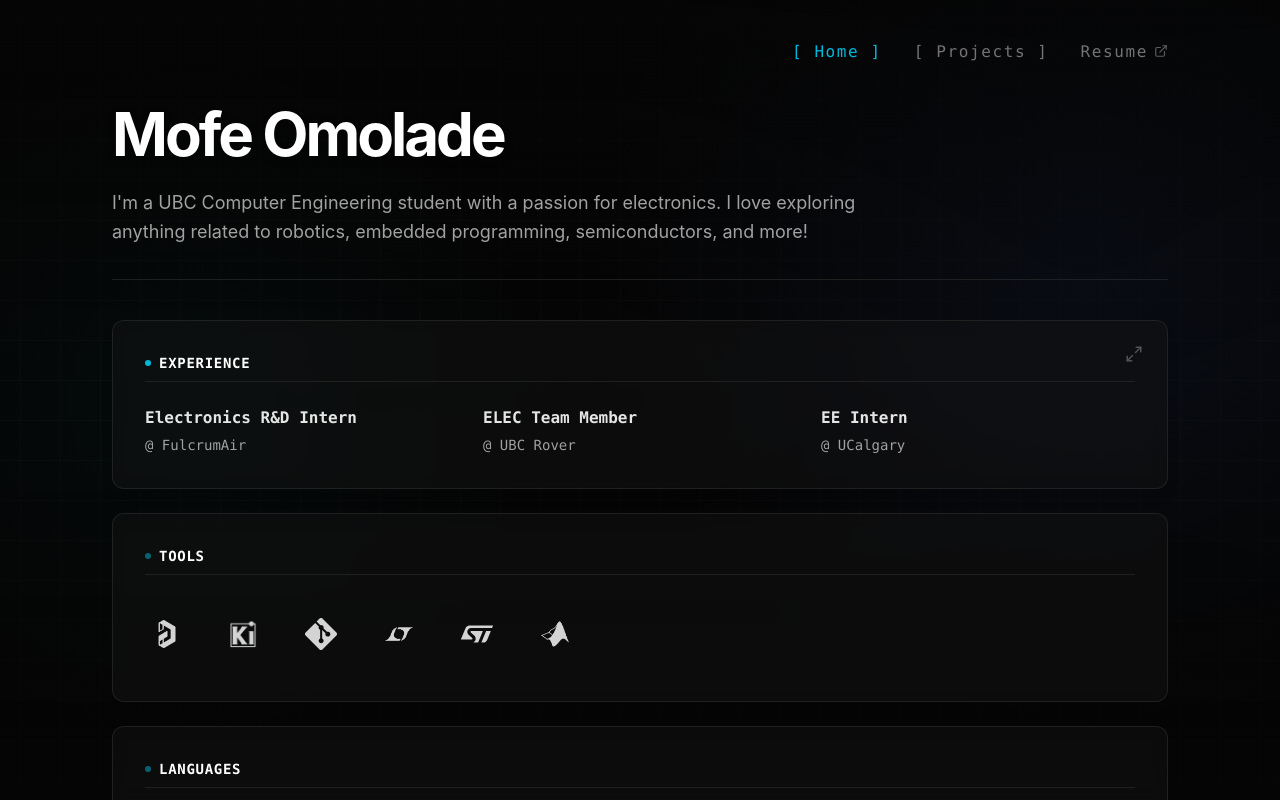
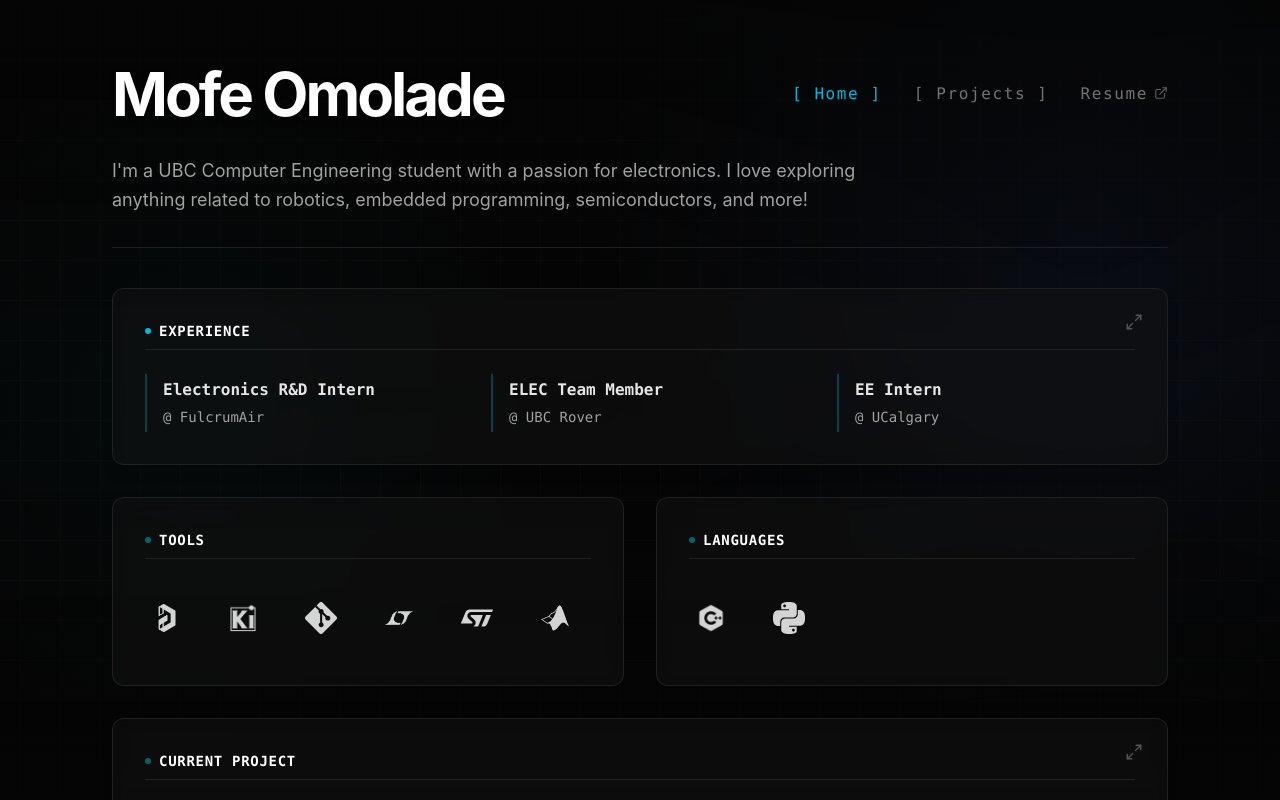
Before and after one commit to mofeomolade/mofeomolade.github.io, a React (Vite) app: page / in a window 1280 px wide. Built offline with nearby package versions, Linux system fonts and the light colour scheme.

Commit message:
Changed formatting

```diff
--- a/src/App.jsx
+++ b/src/App.jsx
@@ -95,26 +95,56 @@ const TechItem = ({ Icon, name }) => (
   </div>
 );
 
-function HomeContent({ setActiveModal }) {
+const TopNav = ({ page, setPage }) => (
+  <nav className="flex gap-6 sm:gap-8 font-mono text-sm sm:text-base tracking-widest items-center shrink-0 w-full md:w-auto justify-end">
+    <button
+      onClick={() => setPage('home')}
+      className={`transition-colors cursor-pointer bg-transparent border-0 p-0 hover:text-cyan-400 ${page === 'home' ? 'text-cyan-500' : 'text-neutral-500'}`}
+    >
+      [ Home ]
+    </button>
+    <button
+      onClick={() => setPage('projects')}
+      className={`transition-colors cursor-pointer bg-transparent border-0 p-0 hover:text-cyan-400 ${page === 'projects' ? 'text-cyan-500' : 'text-neutral-500'}`}
+    >
+      [ Projects ]
+    </button>
+    <a
+      href="/resume.pdf"
+      target="_blank"
+      rel="noopener noreferrer"
+      className="flex items-center gap-1.5 transition-colors cursor-pointer text-neutral-500 hover:text-cyan-400"
+    >
+      Resume
+      <ExternalLinkIcon size={14} className="mb-0.5 opacity-80" />
+    </a>
+  </nav>
+);
+
+function HomeContent({ setActiveModal, page, setPage }) {
   return (
     <div className="w-full animate-in fade-in slide-in-from-bottom-4 duration-700 ease-out">
 
       <div className="border-b border-neutral-800/80 pb-8 mb-10 text-left">
+        <div className="flex flex-col-reverse md:flex-row justify-between items-start md:items-center gap-6 md:gap-4 mb-6 md:mb-8">
           <h1 className="text-4xl sm:text-5xl md:text-6xl font-bold tracking-tighter text-white drop-shadow-lg m-0 leading-none">
             Mofe Omolade <span className="text-cyan-500 animate-terminal-blink">_</span>
           </h1>
-        <div className="mt-6 space-y-4 text-neutral-400 text-base md:text-lg leading-relaxed max-w-3xl text-left">
+          <TopNav page={page} setPage={setPage} />
+        </div>
+        <div className="mt-4 md:mt-2 space-y-4 text-neutral-400 text-base md:text-lg leading-relaxed max-w-3xl text-left">
           <p>
             I'm a UBC Computer Engineering student with a passion for electronics. I love exploring anything related to robotics, embedded programming, semiconductors, and more!
           </p>
         </div>
       </div>
 
-      <div className="flex flex-col gap-6 w-full mb-12 font-mono text-sm">
+      <div className="flex flex-col gap-8 w-full mb-12 font-mono text-sm">
 
+        {/* EXPERIENCE BLOCK */}
         <div
           onClick={() => setActiveModal('experience')}
-          className="relative p-6 md:p-8 bg-neutral-900/40 rounded-xl backdrop-blur-sm border border-neutral-800/80 hover:border-cyan-500/50 hover:bg-neutral-800/40 transition-all text-left flex flex-col cursor-pointer group shadow-lg"
+          className="relative p-6 md:p-8 bg-neutral-900/40 rounded-xl backdrop-blur-sm border border-neutral-800/80 hover:border-cyan-500/50 hover:bg-neutral-800/40 transition-all text-left flex flex-col cursor-pointer group shadow-lg w-full"
         >
           <div className="absolute top-6 right-6 text-neutral-600 group-hover:text-cyan-400 transition-colors">
             <MaximizeIcon size={18} />
@@ -123,14 +153,23 @@ function HomeContent({ setActiveModal }) {
             <span className="w-1.5 h-1.5 bg-cyan-500 rounded-full"></span>
             EXPERIENCE
           </h3>
-          <div className="grid grid-cols-1 md:grid-cols-3 gap-6 text-neutral-400">
-            <div className="leading-relaxed"><strong className="text-neutral-200 block text-base mb-1">Electronics R&D Intern</strong>@ FulcrumAir</div>
-            <div className="leading-relaxed"><strong className="text-neutral-200 block text-base mb-1">ELEC Team Member</strong>@ UBC Rover</div>
-            <div className="leading-relaxed"><strong className="text-neutral-200 block text-base mb-1">EE Intern</strong>@ UCalgary</div>
+          <div className="flex flex-col md:flex-row justify-between gap-6 md:gap-12 text-neutral-400">
+            <div className="leading-relaxed flex-1 border-l-2 border-cyan-500/30 pl-4 py-1 hover:border-cyan-500 transition-colors">
+                <strong className="text-neutral-200 block text-base mb-1">Electronics R&D Intern</strong>@ FulcrumAir
+            </div>
+            <div className="leading-relaxed flex-1 border-l-2 border-cyan-500/30 pl-4 py-1 hover:border-cyan-500 transition-colors">
+                <strong className="text-neutral-200 block text-base mb-1">ELEC Team Member</strong>@ UBC Rover
+            </div>
+            <div className="leading-relaxed flex-1 border-l-2 border-cyan-500/30 pl-4 py-1 hover:border-cyan-500 transition-colors">
+                <strong className="text-neutral-200 block text-base mb-1">EE Intern</strong>@ UCalgary
+            </div>
           </div>
         </div>
 
-        <div className="relative p-6 md:p-8 bg-neutral-900/40 rounded-xl backdrop-blur-sm border border-neutral-800/80 hover:border-cyan-500/30 transition-all text-left flex flex-col group">
+        {/* TOOLS & LANGUAGES ROW */}
+        <div className="grid grid-cols-1 md:grid-cols-2 gap-8 w-full">
+          {/* TOOLS BLOCK */}
+          <div className="relative p-6 md:p-8 bg-neutral-900/40 rounded-xl backdrop-blur-sm border border-neutral-800/80 hover:border-cyan-500/30 transition-all text-left flex flex-col w-full h-full">
             <h3 className="text-white font-semibold mb-6 pb-2 border-b border-neutral-800/80 tracking-wider flex items-center gap-2">
               <span className="w-1.5 h-1.5 bg-cyan-500/50 rounded-full"></span>
               TOOLS
@@ -145,7 +184,8 @@ function HomeContent({ setActiveModal }) {
             </div>
           </div>
 
-        <div className="relative p-6 md:p-8 bg-neutral-900/40 rounded-xl backdrop-blur-sm border border-neutral-800/80 hover:border-cyan-500/30 transition-all text-left flex flex-col group">
+          {/* LANGUAGES BLOCK */}
+          <div className="relative p-6 md:p-8 bg-neutral-900/40 rounded-xl backdrop-blur-sm border border-neutral-800/80 hover:border-cyan-500/30 transition-all text-left flex flex-col w-full h-full">
             <h3 className="text-white font-semibold mb-6 pb-2 border-b border-neutral-800/80 tracking-wider flex items-center gap-2">
               <span className="w-1.5 h-1.5 bg-cyan-500/50 rounded-full"></span>
               LANGUAGES
@@ -155,17 +195,19 @@ function HomeContent({ setActiveModal }) {
               <TechItem Icon={PythonIcon} name="Python" />
             </div>
           </div>
+        </div>
 
+        {/* CURRENT PROJECT BLOCK */}
         <div
           onClick={() => setActiveModal('currentProject')}
-          className="relative p-6 md:p-8 bg-neutral-900/40 rounded-xl backdrop-blur-sm border border-neutral-800/80 hover:border-cyan-500/50 hover:bg-neutral-800/40 transition-all text-left flex flex-col cursor-pointer group shadow-lg"
+          className="relative p-6 md:p-8 bg-neutral-900/40 rounded-xl backdrop-blur-sm border border-neutral-800/80 hover:border-cyan-500/50 hover:bg-neutral-800/40 transition-all text-left flex flex-col cursor-pointer group shadow-lg w-full"
         >
           <div className="absolute top-6 right-6 text-neutral-600 group-hover:text-cyan-400 transition-colors">
             <MaximizeIcon size={18} />
           </div>
           <h3 className="text-white font-semibold mb-4 pb-2 border-b border-neutral-800/80 tracking-wider flex items-center gap-2">
             <span className="w-1.5 h-1.5 bg-cyan-500/50 rounded-full"></span>
-            CURRENT
+            CURRENT PROJECT
           </h3>
           <div className="space-y-3 text-neutral-400 mt-2 flex flex-col md:flex-row md:items-center justify-between gap-4">
             <div>
@@ -186,7 +228,7 @@ function HomeContent({ setActiveModal }) {
   );
 }
 
-function ProjectsContent({ setActiveModal }) {
+function ProjectsContent({ setActiveModal, page, setPage }) {
   const projects = [
     {
       id: "motor-controller",
@@ -218,10 +260,13 @@ function ProjectsContent({ setActiveModal }) {
     <div className="w-full animate-in fade-in slide-in-from-bottom-4 duration-700 ease-out">
 
       <div className="border-b border-neutral-800/80 pb-8 mb-10 text-left">
+        <div className="flex flex-col-reverse md:flex-row justify-between items-start md:items-center gap-6 md:gap-4 mb-6 md:mb-8">
           <h1 className="text-4xl sm:text-5xl md:text-6xl font-bold tracking-tighter text-white drop-shadow-lg m-0 leading-none">
             Projects <span className="text-cyan-500 animate-terminal-blink">_</span>
           </h1>
-        <p className="text-cyan-500/80 font-mono text-xs sm:text-sm uppercase tracking-widest mt-6">
+          <TopNav page={page} setPage={setPage} />
+        </div>
+        <p className="text-cyan-500/80 font-mono text-xs sm:text-sm uppercase tracking-widest mt-2 md:mt-4">
           Cool things I've built :)
         </p>
       </div>
@@ -483,7 +528,7 @@ export default function App() {
 
   return (
     // Replaced h-screen/overflow-hidden with a natural document layout handled inside the app element
-    <div className="relative w-full h-screen overflow-y-auto overflow-x-hidden bg-[#050505] text-[#e5e5e5] font-sans selection:bg-cyan-500 selection:text-black flex flex-col">
+    <div className="relative w-full h-screen overflow-y-auto overflow-x-hidden bg-[#050505] text-[#e5e5e5] font-sans selection:bg-cyan-500 selection:text-black flex flex-col scrollbar-hide">
 
       <style>{`
         @keyframes terminal-blink {
@@ -492,6 +537,15 @@ export default function App() {
         }
         .animate-terminal-blink {
           animation: terminal-blink 1.2s step-end infinite;
+        }
+        /* Hide scrollbar for Chrome, Safari and Opera */
+        .scrollbar-hide::-webkit-scrollbar {
+            display: none;
+        }
+        /* Hide scrollbar for IE, Edge and Firefox */
+        .scrollbar-hide {
+            -ms-overflow-style: none;  /* IE and Edge */
+            scrollbar-width: none;  /* Firefox */
         }
       `}</style>
 
@@ -510,38 +564,11 @@ export default function App() {
       </div>
 
       {/* Main Content Wrapper - Expands to 6xl for a wider layout */}
-      <div className="relative z-10 w-full max-w-6xl mx-auto px-6 sm:px-8 md:px-12 pt-6 pb-8 md:pt-10 md:pb-16 flex flex-col flex-1">
-
-        {/* Navigation Header */}
-        <header className="w-full flex justify-end items-center mb-8 md:mb-10 shrink-0">
-          <nav className="flex gap-6 sm:gap-8 font-mono text-sm sm:text-base tracking-widest items-center">
-            <button
-              onClick={() => setPage('home')}
-              className={`transition-colors cursor-pointer bg-transparent border-0 p-0 hover:text-cyan-400 ${page === 'home' ? 'text-cyan-500' : 'text-neutral-500'}`}
-            >
-              [ Home ]
-            </button>
-            <button
-              onClick={() => setPage('projects')}
-              className={`transition-colors cursor-pointer bg-transparent border-0 p-0 hover:text-cyan-400 ${page === 'projects' ? 'text-cyan-500' : 'text-neutral-500'}`}
-            >
-              [ Projects ]
-            </button>
-            <a
-              href="/resume.pdf"
-              target="_blank"
-              rel="noopener noreferrer"
-              className="flex items-center gap-1.5 transition-colors cursor-pointer text-neutral-500 hover:text-cyan-400"
-            >
-              Resume
-              <ExternalLinkIcon size={14} className="mb-0.5 opacity-80" />
-            </a>
-          </nav>
-        </header>
+      <div className="relative z-10 w-full max-w-6xl mx-auto px-6 sm:px-8 md:px-12 pt-8 pb-8 md:pt-16 md:pb-16 flex flex-col flex-1">
 
         {/* Page Content */}
         <main className="w-full flex-1">
-          {page === 'home' ? <HomeContent setActiveModal={setActiveModal} /> : <ProjectsContent setActiveModal={setActiveModal} />}
+          {page === 'home' ? <HomeContent setActiveModal={setActiveModal} page={page} setPage={setPage} /> : <ProjectsContent setActiveModal={setActiveModal} page={page} setPage={setPage} />}
         </main>
 
         {/* Global Footer */}
```
Lines whose indentation alone changed are shown as unchanged.
